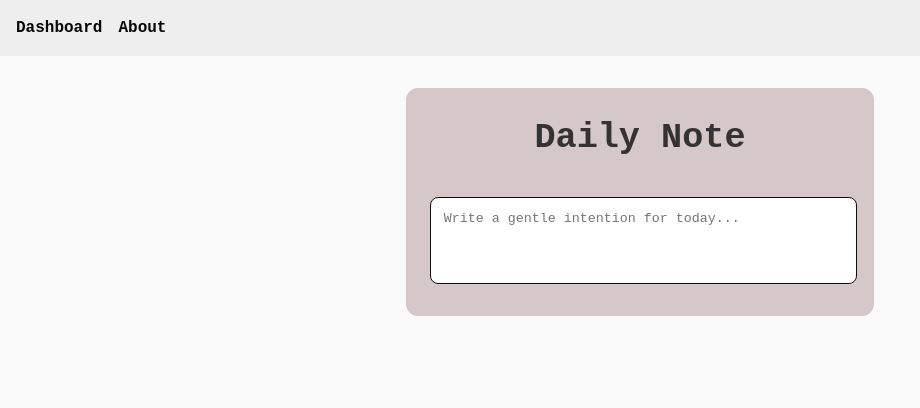
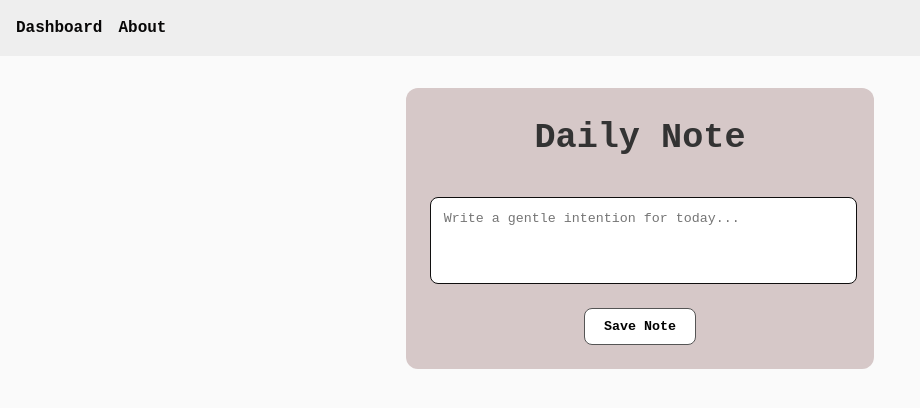
Before and after one commit to natalidahary/react-vite-app, a React (Vite) app in the folder calmspace/: page / in a window 1280 px wide. Shown: the top 408 px of the page, without its empty margins (0-920 px from the left). Built offline with nearby package versions, Linux system fonts and the light colour scheme.

Commit message:
added a button

```diff
--- a/calmspace/src/components/DailyNote.jsx
+++ b/calmspace/src/components/DailyNote.jsx
@@ -2,10 +2,21 @@ import { useState } from "react";
 
 export default function DailyNote() {
   const [note, setNote] = useState("");
+  const [isSaved, setIsSaved] = useState(false);
 
-  const savedMessage = note.trim()
-    ? "Your note is saved in CalmSpace."
-    : "";
+  const handleSave = () => {
+    if (!note.trim()) {
+      setIsSaved(false);
+      return;
+    }
+
+    setIsSaved(true);
+    setNote("");
+
+    setTimeout(() => {
+      setIsSaved(false);
+    }, 1000);
+  };
 
   return (
     <div style={{
@@ -15,7 +26,12 @@ export default function DailyNote() {
       borderRadius: "12px",
       background: "#d6c8c8ff"
     }}>
-      <h2 style={{ marginBottom: "2rem", fontSize: "2.2rem", fontWeight: 800, textAlign: "center" }}>Daily Note</h2>
+      <h2 style={{
+        marginBottom: "2rem",
+        fontSize: "2.2rem",
+        fontWeight: 800,
+        textAlign: "center"
+      }}>Daily Note</h2>
 
       <textarea
         value={note}
@@ -31,7 +47,25 @@ export default function DailyNote() {
         }}
       />
 
-      {savedMessage && (
+      {/* Save Button */}
+      <div style={{ textAlign: "center", marginTop: "1rem" }}>
+        <button
+          onClick={handleSave}
+          style={{
+            padding: "0.6rem 1.2rem",
+            borderRadius: "8px",
+            border: "1px solid #555",
+            background: "#fff",
+            fontWeight: 700,
+            cursor: "pointer"
+          }}
+        >
+          Save Note
+        </button>
+      </div>
+
+      {/* Saved Message */}
+      {isSaved && (
         <p style={{
           marginTop: "1rem",
           color: "#1b5a0dff",
@@ -39,7 +73,7 @@ export default function DailyNote() {
           textAlign: "center",
           fontWeight: 800
         }}>
-          {savedMessage}
+          Your note is saved in CalmSpace.
         </p>
       )}
     </div>
```
